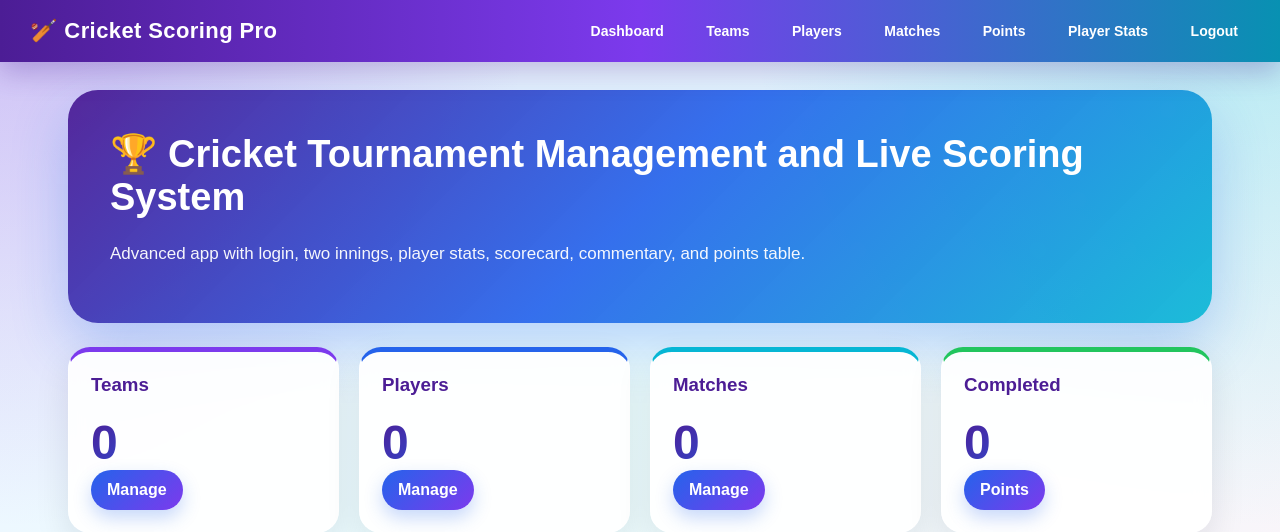
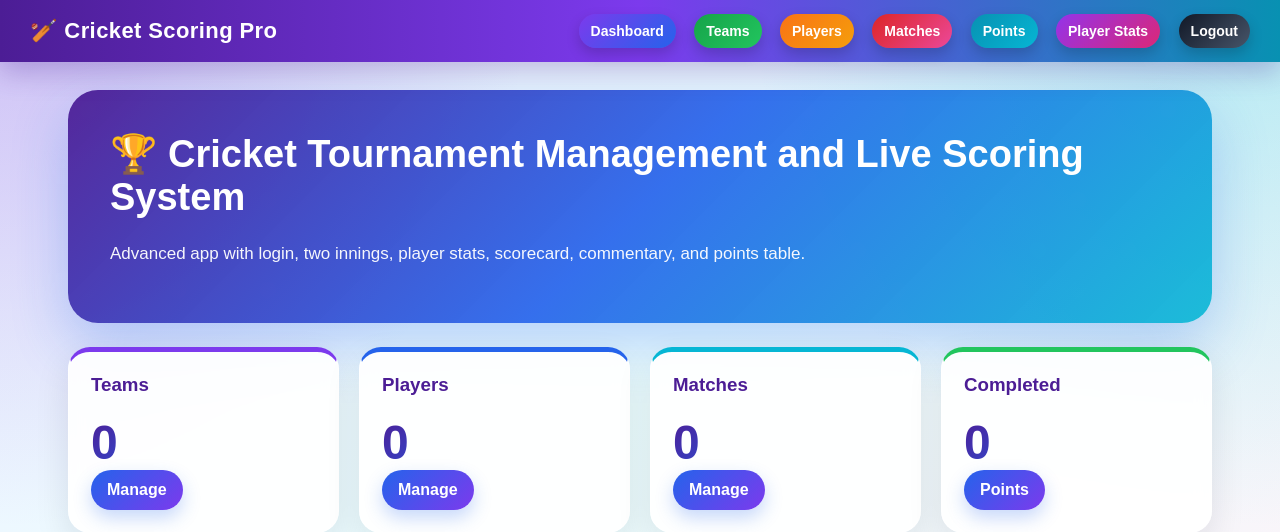
Before and after one commit to Ashlesh1633/Gullyscore, a Flask app: page / in a window 1280 px wide. Shown: the top 532 px of the page. Run offline with Flask 3, Linux system fonts and the light colour scheme; the visitor is signed in with stand-in values (Sample User, id 1); data that the repository does not hold is empty.

Commit message:
style.css

```diff
--- a/static/style.css
+++ b/static/style.css
@@ -303,3 +303,41 @@ form {
         padding: 28px;
     }
 }
+
+/* Different colors for navbar options */
+.navbar a[href="/"] {
+    background: linear-gradient(135deg, #7c3aed, #2563eb);
+}
+
+.navbar a[href="/teams"] {
+    background: linear-gradient(135deg, #16a34a, #22c55e);
+}
+
+.navbar a[href="/players"] {
+    background: linear-gradient(135deg, #f97316, #f59e0b);
+}
+
+.navbar a[href="/matches"] {
+    background: linear-gradient(135deg, #dc2626, #ec4899);
+}
+
+.navbar a[href="/points"] {
+    background: linear-gradient(135deg, #0891b2, #06b6d4);
+}
+
+.navbar a[href="/player-stats"] {
+    background: linear-gradient(135deg, #9333ea, #db2777);
+}
+
+.navbar a[href="/logout"] {
+    background: linear-gradient(135deg, #111827, #475569);
+}
+
+.navbar a {
+    box-shadow: 0 6px 14px rgba(0,0,0,0.18);
+}
+
+.navbar a:hover {
+    transform: translateY(-2px);
+    filter: brightness(1.12);
+}
```
